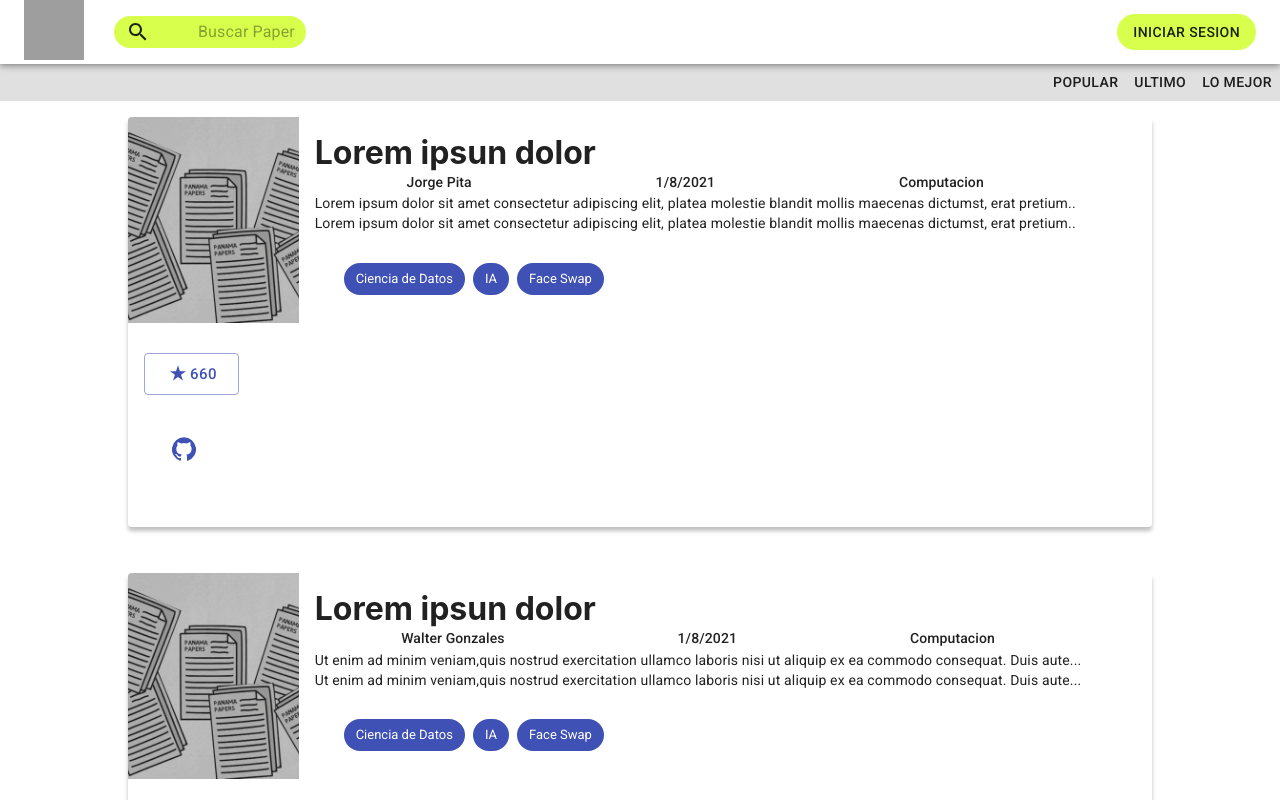
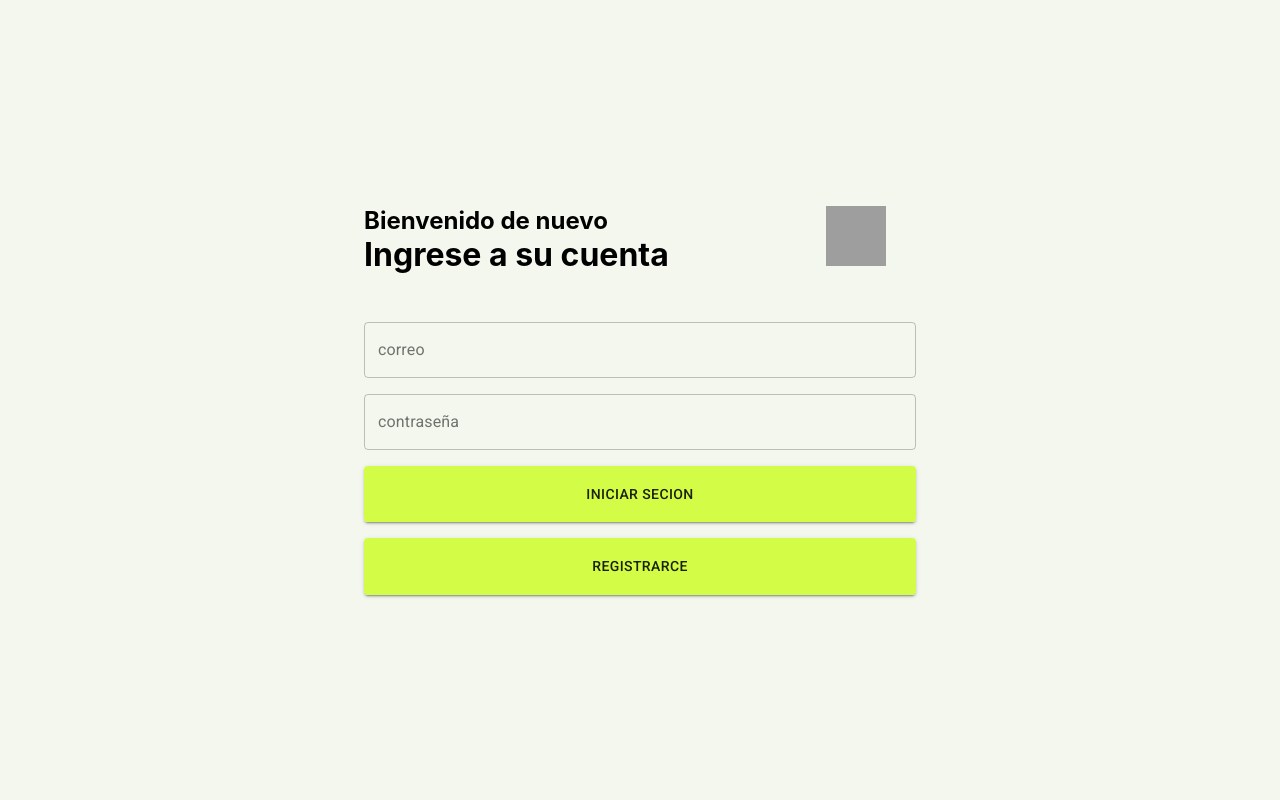
Before and after one commit to davidperjac/preTAWS, a React (Create React App) app: page /login in a window 1280 px wide. Shown: the top 800 px of the page. Built offline with nearby package versions, Linux system fonts and the light colour scheme; grey boxes are pictures that could not be loaded.

Commit message:
Se agrega enrutamiento para login y se añade la pagina para loging

```diff
--- a/src/App.js
+++ b/src/App.js
@@ -1,12 +1,16 @@
-import { BrowserRouter, Route } from 'react-router-dom';
+import { BrowserRouter as Router, Route, Switch} from 'react-router-dom';
 import Landing from './components/Landing/Landing.js';
+import LoginPage from './components/logginSession/LoginPage.js';
 
 function App() {
 	return (
-			<BrowserRouter>
-				<Route path="/" />
-				<Landing />
-			</BrowserRouter>
+			<Router>
+				<Switch>
+					<Route exact path="/" component={Landing}/>
+					<Route exact path="/login" component={LoginPage}/>
+				</Switch>
+
+			</Router>
 	);
 }
 
--- a/src/components/Landing/CardPaper.js
+++ b/src/components/Landing/CardPaper.js
@@ -30,10 +30,11 @@ const useStyle = makeStyles((theme) => ({
 		wordBreak: 'break-all',
 	},
 	gitHub: {
-		padding: '30px 16px',
-		[theme.breakpoints.down('md')]:{
+		padding: 'auto',
+		alignItems: 'center',
+		[theme.breakpoints.down('sm')]:{
 			display: 'flex',
-			justifyContent: 'center'
+			justifyContent: 'space-around'
 		}
 	},
 	chip: {
@@ -66,7 +67,7 @@ const CardPaper = ({
 		<div styles={{borderRadius: '2%'}}>
 			<Card className={classes.root}>
 				<Grid container spacing={0}>
-					<Grid item  md={2} xs={12} >
+					<Grid item  sm={2} xs={12} >
 						<CardMedia
 							className={classes.cover}
 							title="imagen Paper"
@@ -75,9 +76,9 @@ const CardPaper = ({
 						/>
 					</Grid>
 
-					<Grid item md={7.2} >
+					<Grid item sm={7.2} >
 						<div>
-							<CardContent className={classes.content}>
+							<CardContent >
 								<Typography variant="" component="h1">
 									{titulo}
 								</Typography>
@@ -113,13 +114,13 @@ const CardPaper = ({
 							</CardContent>
 						</div>
 					</Grid>
-					<Grid item md={1} >
+					<Grid item sm={1} >
 						<CardContent className={classes.gitHub}>
 							<Button variant="outlined" size="large" color="primary">
 								<StarRateIcon />
 								{numEstrellas}
 							</Button>
-							<div className={classes.gitHub}>
+							<div >
 								<IconButton aria-label="github" color="primary">
 									<GitHubIcon />
 								</IconButton>
--- a/src/components/Landing/LoginButton.js
+++ b/src/components/Landing/LoginButton.js
@@ -1,12 +1,16 @@
 import React from 'react';
 import Button from '@material-ui/core/Button';
+import { NavLink } from 'react-router-dom';
 
 const LoginButton = ({ color }) => {
 	return (
 		<div>
-			<Button variant="contened" color="default" className={color}>
-				INICIAR SESION
-			</Button>
+			<NavLink exact to="/login" >
+				<Button variant="contened" color="default" className={color}>
+					INICIAR SESION
+				</Button>
+			</NavLink>
+
 		</div>
 	);
 };
--- a/src/components/Landing/NavBar.js
+++ b/src/components/Landing/NavBar.js
@@ -6,7 +6,6 @@ import { makeStyles, alpha } from '@material-ui/core';
 import lime from '@material-ui/core/colors/lime';
 import logo from './logo.png';
 import './NavBar.css';
-import { Link } from 'react-router-dom';
 import LoginButton from './LoginButton';
 
 
@@ -41,7 +40,6 @@ const NavBar = () => {
 			<AppBar position="fixed" color="White">
 				<Toolbar className={classes.root}>
 					<div className={classes.root}>
-						<Link to="/">
 							<img
 								src={logo}
 								className="logo"
@@ -49,7 +47,6 @@ const NavBar = () => {
 								width="60"
 								height="60"
 							/>
-						</Link>
 						<SearchBar color={classes.colorElementNavBar} />
 					</div>
 
--- /dev/null
+++ b/src/components/logginSession/FormLogin.js
@@ -0,0 +1,51 @@
+import React from 'react';
+import TextField from '@material-ui/core/TextField';
+//import Typography from '@material-ui/core/Typography';
+import Button from '@material-ui/core/Button';
+import { makeStyles, alpha } from '@material-ui/core';
+import lime from '@material-ui/core/colors/lime';
+
+
+const useStyles = makeStyles( theme => ({
+    root:{
+        display: 'flex',
+        flexDirection: 'column',
+        marginTop: '2rem'
+
+    },
+    btn_Style:{
+        marginTop: '1rem',
+        padding: '1rem',
+        backgroundColor: alpha(lime.A400, 0.7),
+		'&:hover': {
+			backgroundColor: alpha(lime.A400, 0.65),
+		},
+    },
+    element:{
+        marginTop: '1rem',
+    }
+}));
+
+const FormLogin = () => {
+    const classes = useStyles();
+
+    return (
+        <div>
+            <form >
+                <div className={classes.root}>
+                    <TextField className={classes.element} id="correo" label="correo" variant="outlined" />
+                    <TextField className={classes.element} id="contrasena" label="contraseña" variant="outlined" />
+                    <Button variant="contained" className={classes.btn_Style} >
+                        Iniciar Secion
+                    </Button>
+                    <Button variant="contained" className={classes.btn_Style} >
+                        Registrarce
+                    </Button>
+                </div>
+            </form>
+        </div>
+
+    );
+}
+
+export default FormLogin;
--- /dev/null
+++ b/src/components/logginSession/LoginPage.js
@@ -0,0 +1,52 @@
+import React from 'react';
+import FormLogin from './FormLogin';
+import { makeStyles } from '@material-ui/core';
+import Typography from '@material-ui/core/Typography'
+import Container from '@material-ui/core/Container';
+import Logo from '../Landing/logo.png';
+
+const useStyles = makeStyles( theme => ({
+    root:{
+        minHeight: '100vh',
+        display: 'flex',
+        flexDirection: 'column',
+        justifyContent: 'center'
+    },
+    head:{
+        display:'flex',
+        justifyContent: 'space-between'
+    }
+}));
+
+
+const LoginPage = () => {
+
+    const classes = useStyles();
+
+    return (
+        <div style={{backgroundColor: '#F3F7EE'}}>
+            <Container maxWidth="sm" className={classes.root}>
+                <div >
+                    <div className={classes.head}>
+                        <div>
+                            <Typography variant="" component="h2">Bienvenido de nuevo</Typography>
+                            <Typography variant="" component="h1">Ingrese a su cuenta</Typography>
+                        </div>
+                        <img
+                                    src={Logo}
+                                    className="logo"
+                                    alt="Logo"
+                                    width="60"
+                                    height="60"
+                        />
+                    </div>
+
+                    <FormLogin/>
+                </div>
+
+            </Container>
+        </div>
+    );
+}
+
+export default LoginPage;
```
